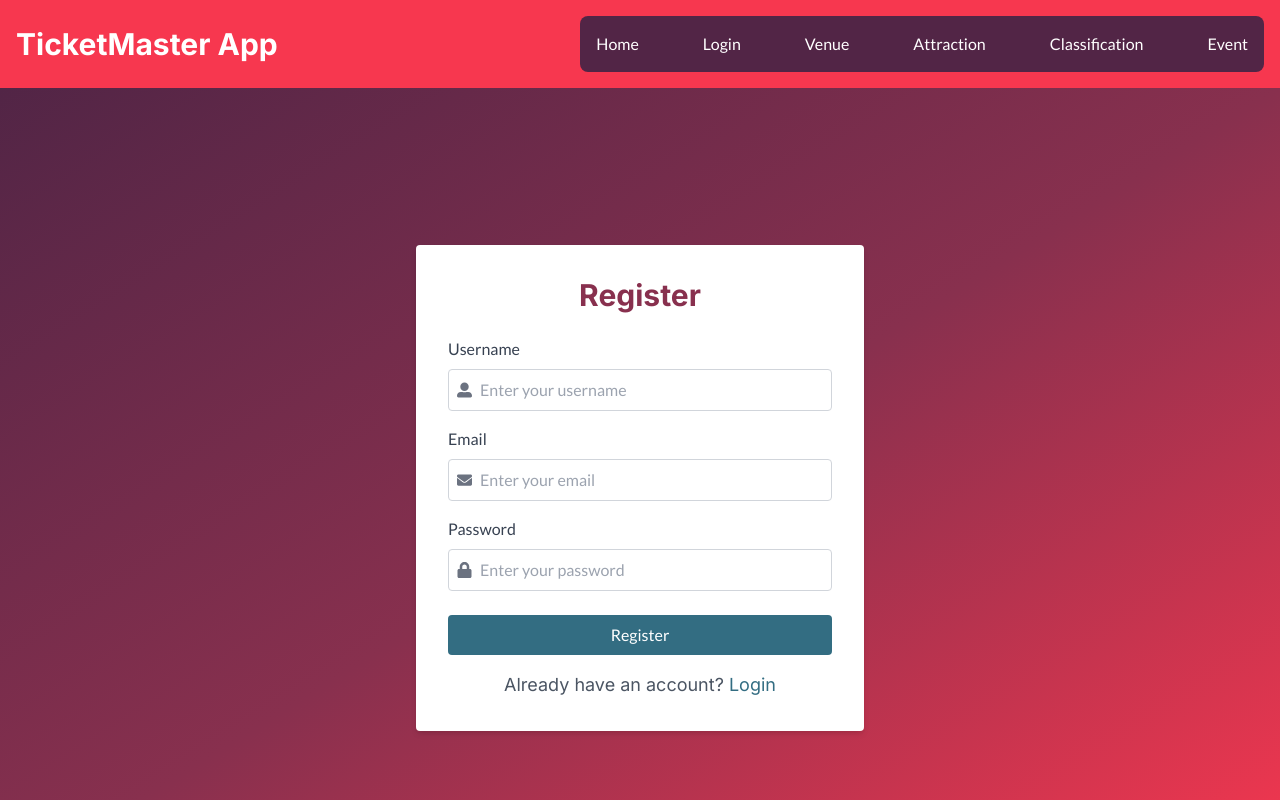
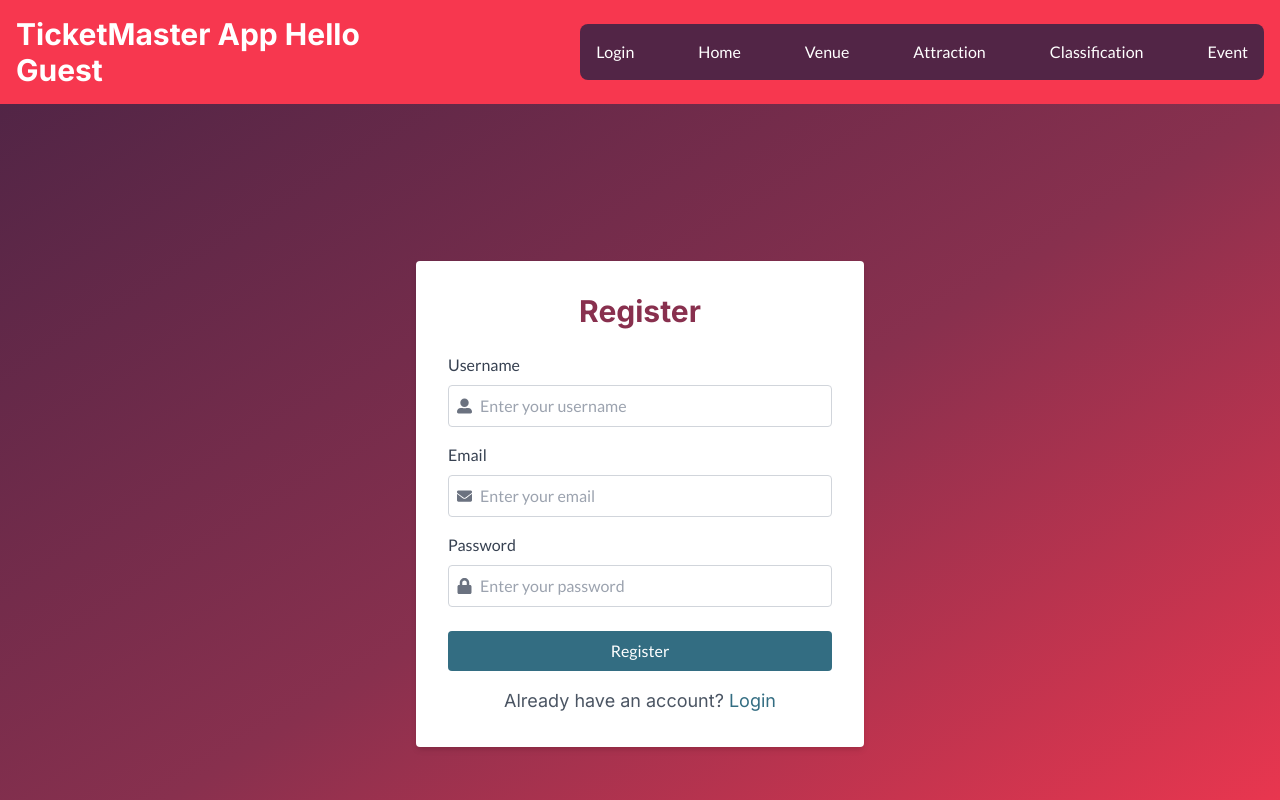
Before and after one commit to Apfirebolt/react_typescript_ticketmaster, a React (Vite) app: page /register in a window 1280 px wide. Shown: the top 800 px of the page. Built offline with nearby package versions, Linux system fonts and the light colour scheme.

Commit message:
auth related changes

```diff
--- a/src/components/Header.tsx
+++ b/src/components/Header.tsx
@@ -1,8 +1,8 @@
 import React, { useState } from "react";
 import { Link } from "react-router-dom";
+import useAuthStore from "@/stores/auth.tsx";
 import { useTransition, animated } from "react-spring";
 import { FaTimes } from "react-icons/fa";
-
 
 const HeaderComponent: React.FC = () => {
   interface Link {
@@ -14,10 +14,6 @@ const HeaderComponent: React.FC = () => {
     {
       name: "Home",
       url: "/",
-    },
-    {
-      name: "Login",
-      url: "/login",
     },
     {
       name: "Venue",
@@ -37,6 +33,7 @@ const HeaderComponent: React.FC = () => {
     },
   ];
 
+  const { user, logout } = useAuthStore();
   const [open, setOpen] = useState(false);
 
   const handleToggle = () => {
@@ -50,9 +47,15 @@ const HeaderComponent: React.FC = () => {
     config: { duration: 200 },
   });
 
+  const handleLogout = () => {
+    logout();
+    window.location.href = "/";
+  };
+
   return (
     <nav className="bg-primary-300 border-gray-200 px-2 sm:px-4 py-4">
-      {transitions((style, item) =>
+      {transitions(
+        (style, item) =>
           item && (
             <animated.div style={style} className="my-3 md:hidden">
               <ul className="flex flex-col mt-4 bg-primary-200 text-white rounded-lg border border-gray-100">
@@ -65,6 +68,26 @@ const HeaderComponent: React.FC = () => {
                     <FaTimes />
                   </button>
                 </li>
+                {user ? (
+                  <li>
+                    <button
+                      onClick={handleLogout}
+                      className="block text-center p-4 dark:text-gray-300 dark:hover:text-gray-100 hover:bg-primary-200 transition-all duration-150"
+                    >
+                      Logout
+                    </button>
+                  </li>
+                ) : (
+                  <li>
+                    <Link
+                      to="/login"
+                      className="block text-center p-4 text-white dark:text-gray-300 dark:hover:text-gray-100 hover:bg-primary-200 transition-all duration-150"
+                    >
+                      Login
+                    </Link>
+                  </li>
+                )}
+
                 {links.map((link) => (
                   <li key={link.name}>
                     <Link
@@ -81,7 +104,7 @@ const HeaderComponent: React.FC = () => {
       )}
       <div className="container flex flex-wrap justify-between items-center mx-auto">
         <p className="text-3xl text-white font-bold w-1/3">
-          TicketMaster App
+          TicketMaster App Hello {user ? user.username : "Guest"}
         </p>
         <button
           data-collapse-toggle="navbar-default"
@@ -108,6 +131,25 @@ const HeaderComponent: React.FC = () => {
         </button>
         <div className="hidden w-full md:block md:w-auto" id="navbar-default">
           <ul className="flex flex-col mt-4 bg-primary-100 text-white rounded-lg border border-gray-100 md:flex-row md:space-x-8 md:mt-0 md:font-medium md:border-0 dark:bg-gray-800 md:dark:bg-gray-900 dark:border-gray-700">
+            {user ? (
+              <li>
+                <button
+                  onClick={handleLogout}
+                  className="block text-center p-4 dark:text-gray-300 dark:hover:text-gray-100 hover:bg-primary-200 transition-all duration-150"
+                >
+                  Logout
+                </button>
+              </li>
+            ) : (
+              <li>
+                <Link
+                  to="/login"
+                  className="block text-center p-4 dark:text-gray-300 dark:hover:text-gray-100 hover:bg-primary-200 transition-all duration-150"
+                >
+                  Login
+                </Link>
+              </li>
+            )}
             {links.map((link) => (
               <li key={link.name}>
                 <Link
--- a/src/stores/auth.tsx
+++ b/src/stores/auth.tsx
@@ -21,7 +21,7 @@ const useAuthStore = create<AuthState>((set) => ({
         try {
             set({ loading: true, error: null });
             const response = await axios.post("http://localhost:8000/api/auth/login", { email, password });
-            set({ user: response.data.user, token: response.data.token });
+            set({ user: response.data.user, token: response.data.access_token });
             localStorage.setItem("token", response.data.token); // Save token to localStorage
         } catch (error) {
             console.error("Login error:", error);
```
Lines whose indentation alone changed are shown as unchanged.
